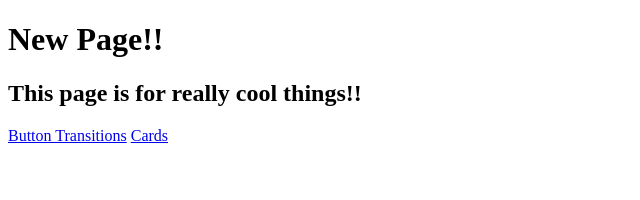
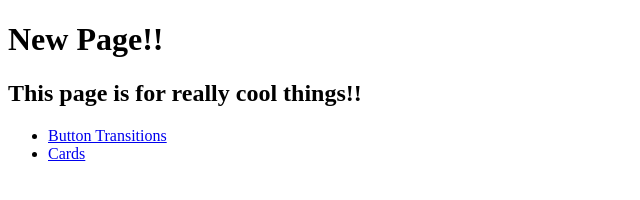
Before and after one commit to nickbravodev/animation-class, a plain HTML site: page index.html in a window 1280 px wide. Shown: the whole page, without its empty margins (0-640 px from the left). Drawn offline with Linux system fonts and the light colour scheme.

Commit message:
Update index.html

```diff
--- a/index.html
+++ b/index.html
@@ -8,7 +8,9 @@
   <body>
     <h1>New Page!!</h1>
     <h2>This page is for really cool things!!</h2>
-    <a href="/button-transitions.html">Button Transitions</a>
-    <a href="/cards.html">Cards</a>
+    <ul>
+      <li><a href="/button-transitions.html">Button Transitions</a></li>
+      <li><a href="/cards.html">Cards</a></li>
+    </ul>
   </body>
 </html>
```
